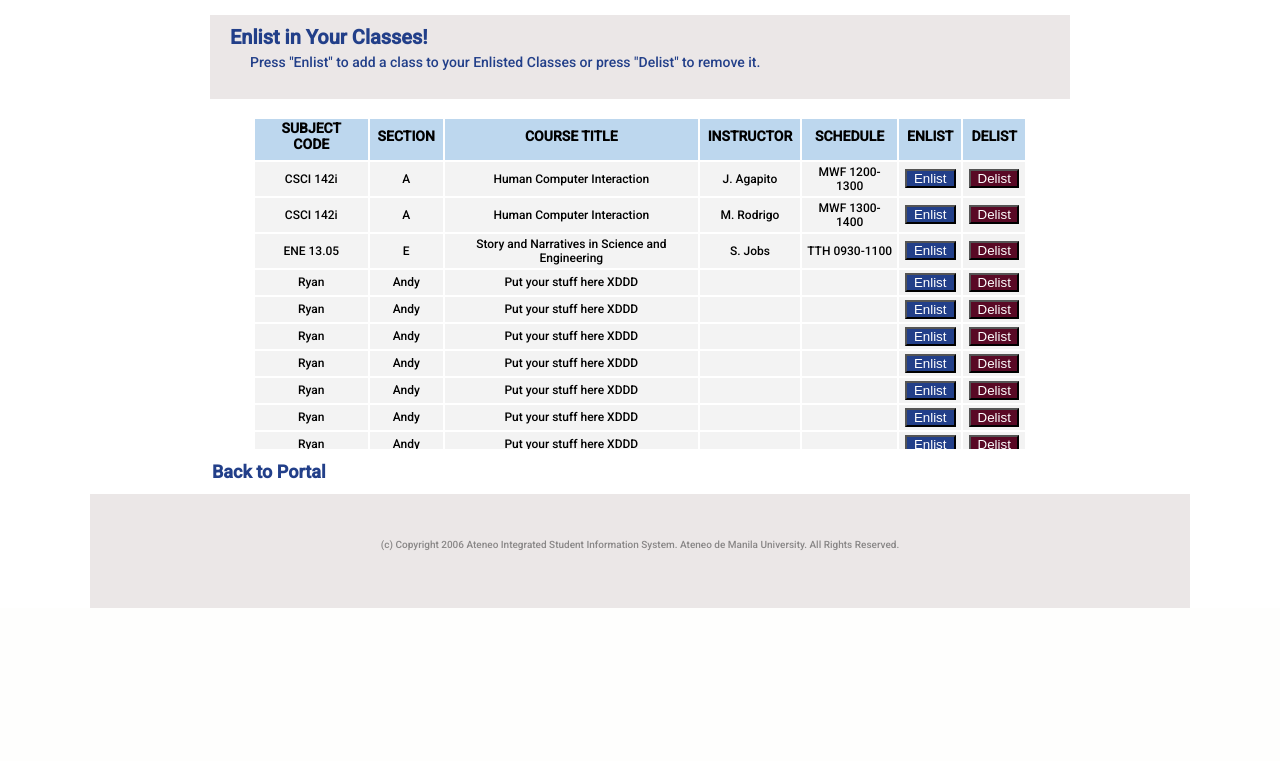
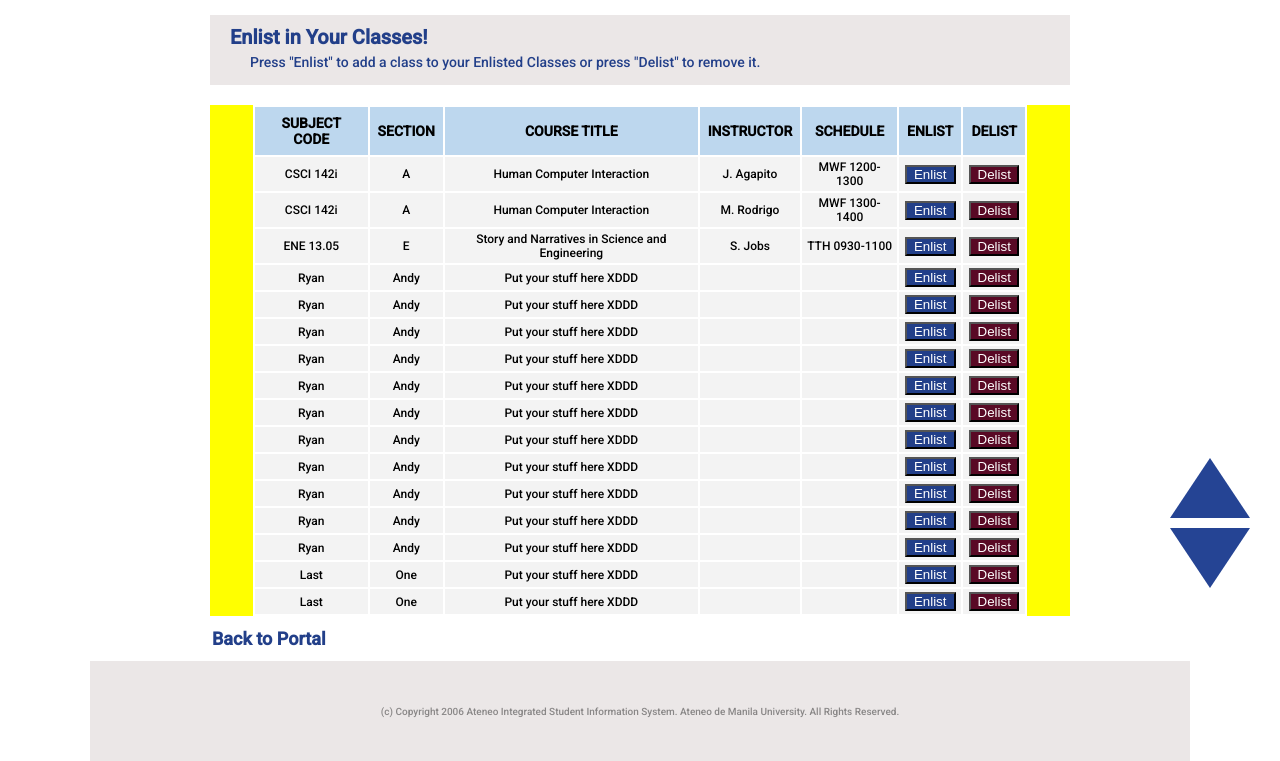
Before and after one commit to keith1007/CSCI-42-AISIS-Remake-, a Flask app: template templates/EnlistmentPage.html in a window 1280 px wide. Shown: the part 192-953 px from the top of the page. Before the commit the page ends 800 px from the top, so only its background shows below. Run offline with Flask 2, Linux system fonts and the light colour scheme; the template is opened without the code that fills it, so the values that code supplies are empty.

Commit message:
Fixed the Enlistment Pages Scrolling Issue + added Nav Arrows

```diff
--- a/static/css/Enlistmentstyles.css
+++ b/static/css/Enlistmentstyles.css
@@ -1,7 +1,5 @@
 /*Enlistment Container CSS*/
-
 .EnlistmentContainer{
-    height: 76%;
     box-sizing: border-box;
     display: flex;
     flex-direction: column;
@@ -27,7 +25,6 @@
 
 .top-enlistment-header {
     width: 100%;
-    height: 15%;
     background-color: #EBE7E7;
     box-sizing: border-box;
     margin: 15px 0 20px 0;
@@ -36,15 +33,21 @@
 
 /* The Actual Enlistment Table */
 .enlistablediv{
-    height: 60%;
     display: flex;
     justify-content: center;
     align-items: flex-start;
     overflow-y: auto;
+    background-color: yellow;
+
+}
+
+.tablecontentsdiv{
+    display: flex;
+    overflow-y: auto;
 }
 
 table {
-    border-collapse: collapse;
+    border-collapse:collapse;
     width: 90%;
     align-self: center;
     border-spacing: 1px 2px;
@@ -112,7 +115,7 @@ td {
 /* Bottom Grey Copyright */
 .bottom-copyright{
     width: 1100px;
-    height: 20%;
+    height: 100px;
     background-color: #EBE7E7;
     color: #898787;
     text-align: center;
@@ -120,9 +123,7 @@ td {
     font-size: 10px;
     margin-top: 10px;
     padding-top: 45px;
-
     align-self: center;
-
 }
 
 /* Syllabus Stuff bec im too lazy to make a new CSS */
@@ -137,3 +138,42 @@ td {
     transform: scale(0.95);
     transition: 0.15s;
 }
+
+/* the Triangle Buttons naman*/
+
+.triangle-down{
+    width: 0;
+	height: 0;
+	border-left: 40px solid transparent;
+	border-right: 40px solid transparent;
+	border-top: 60px solid rgb(37, 68, 148);
+    position: fixed;
+    bottom: 20px;
+    right: 30px;
+    transition: 0.2s;
+}
+
+.triangle-down:hover {
+    transform: scale(0.9);
+    transition: 0.3s;
+    border-bottom: rgba(34,63,137, 1);
+}
+
+
+.triangle-up{
+    width: 0;
+	height: 0;
+    border-bottom: 60px solid rgb(37, 68, 148);
+	border-left: 40px solid transparent;
+	border-right: 40px solid transparent;
+    position: fixed;
+    bottom: 90px;
+    right: 30px;
+    transition: 0.2s;
+}
+
+.triangle-up:hover {
+    transform: scale(0.9);
+    transition: 0.3s;
+    border-top: rgba(34,63,137, 1);
+}
--- a/templates/EnlistmentPage.html
+++ b/templates/EnlistmentPage.html
@@ -74,6 +74,7 @@
                     <th>ENLIST</th>
                     <th>DELIST</th>
                 </tr>
+                <div class = "tablecontentsdiv">
                     <!--Henlo Back End peeps, if you want a new row, add one of these lang-->
                     <tr>
                         <td>CSCI 142i</td>
@@ -168,6 +169,62 @@
                         <td><button class = "enlist-button">Enlist</button></td>
                         <td><button class ="delist-button">Delist</button></td>
                     </tr>
+                    <!--10th is above-->
+                    <tr>
+                        <td>Ryan</td>
+                        <td>Andy</td>
+                        <td>Put your stuff here XDDD</td>
+                        <td></td>
+                        <td></td>
+                        <td><button class = "enlist-button">Enlist</button></td>
+                        <td><button class ="delist-button">Delist</button></td>
+                    </tr>
+                    <tr>
+                        <td>Ryan</td>
+                        <td>Andy</td>
+                        <td>Put your stuff here XDDD</td>
+                        <td></td>
+                        <td></td>
+                        <td><button class = "enlist-button">Enlist</button></td>
+                        <td><button class ="delist-button">Delist</button></td>
+                    </tr>
+                    <tr>
+                        <td>Ryan</td>
+                        <td>Andy</td>
+                        <td>Put your stuff here XDDD</td>
+                        <td></td>
+                        <td></td>
+                        <td><button class = "enlist-button">Enlist</button></td>
+                        <td><button class ="delist-button">Delist</button></td>
+                    </tr>
+                    <tr>
+                        <td>Ryan</td>
+                        <td>Andy</td>
+                        <td>Put your stuff here XDDD</td>
+                        <td></td>
+                        <td></td>
+                        <td><button class = "enlist-button">Enlist</button></td>
+                        <td><button class ="delist-button">Delist</button></td>
+                    </tr>
+                    <tr>
+                        <td>Last</td>
+                        <td>One</td>
+                        <td>Put your stuff here XDDD</td>
+                        <td></td>
+                        <td></td>
+                        <td><button class = "enlist-button">Enlist</button></td>
+                        <td><button class ="delist-button">Delist</button></td>
+                    </tr>
+                    <tr>
+                        <td>Last</td>
+                        <td>One</td>
+                        <td>Put your stuff here XDDD</td>
+                        <td></td>
+                        <td></td>
+                        <td><button class = "enlist-button">Enlist</button></td>
+                        <td><button class ="delist-button">Delist</button></td>
+                    </tr>
+                </div>
             </table>
         </div>
 
@@ -175,7 +232,16 @@
         <a href="#" class = "back2portalbutton" >Back to Portal</a>
 
         <!--The Grey Copyright-->
-        <p class = "bottom-copyright"> (c) Copyright 2006 Ateneo Integrated Student Information System. Ateneo de Manila University. All Rights Reserved.</p>
+        <p class = "bottom-copyright" id = "bottom"> (c) Copyright 2006 Ateneo Integrated Student Information System. Ateneo de Manila University. All Rights Reserved.</p>
+
+        <!--Navigation Triangles-->
+        <a href="#top">
+            <div class="triangle-up"></div>
+        </a>
+
+        <a href="#bottom">
+            <div class="triangle-down"></div>
+        </a>
 
     </div>
 </body>
```
Also changed, not shown: templates/MyCurrentlyEnrolledClassesPage.html (+55 -1 lines). Lines whose indentation alone changed are shown as unchanged.
